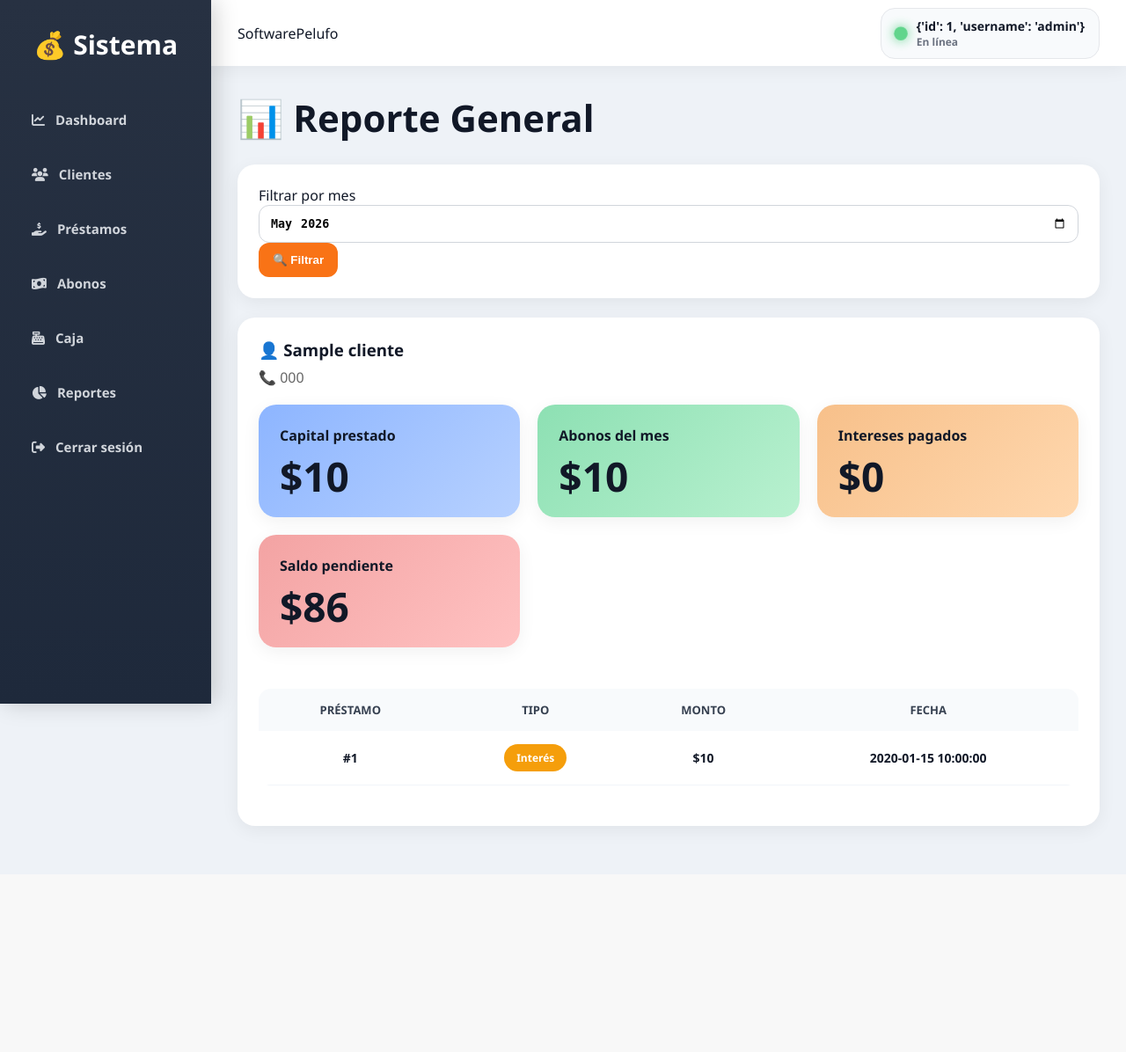
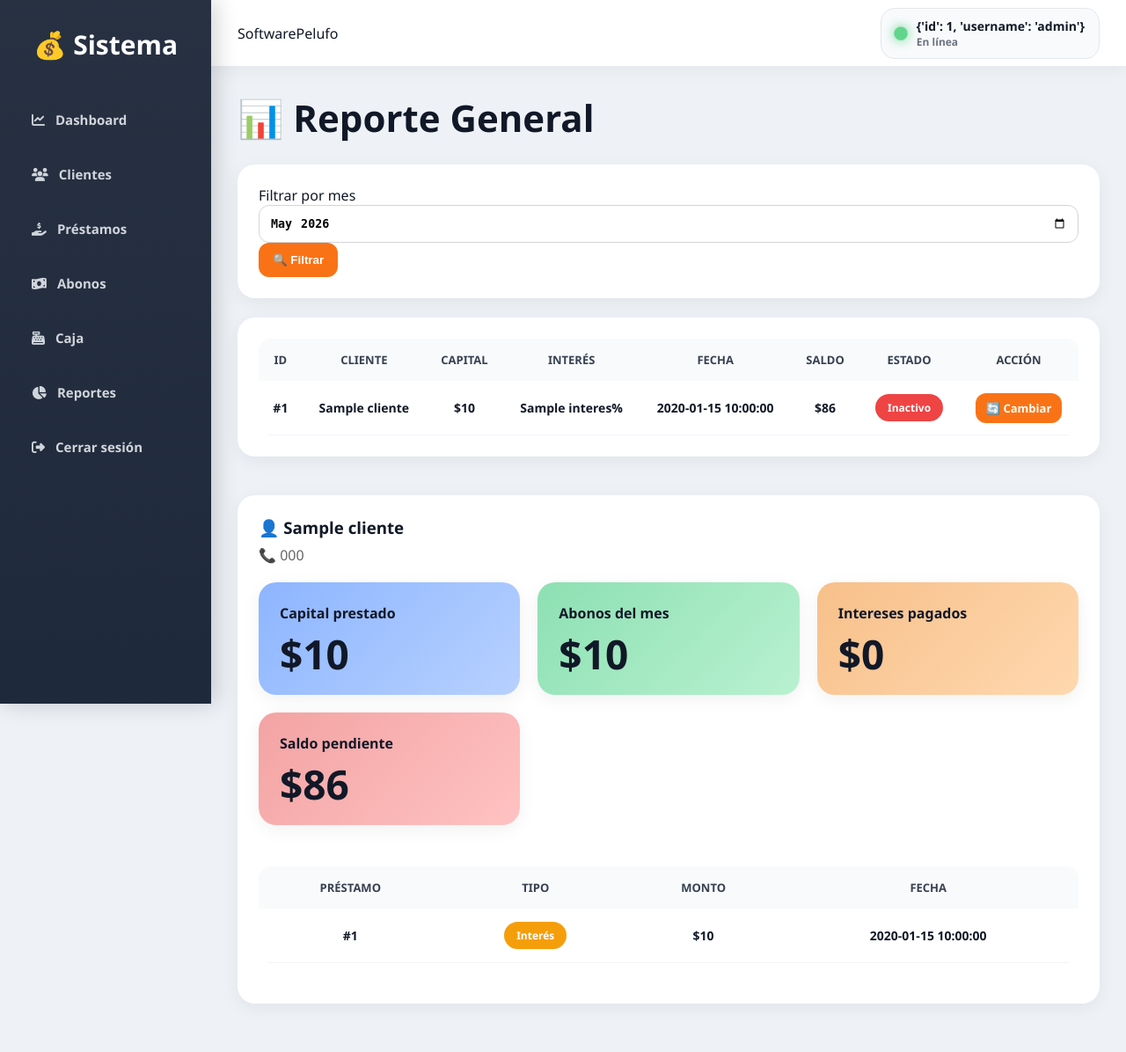
Before and after one commit to pelufo123/sistema-prestamos, a Flask app: page /reporte_general in a window 1280 px wide. Shown: the whole page at 88% size. Before the commit the page ends 952 px from the top, so only its background shows below. Run offline with Flask 3, Linux system fonts and the light colour scheme; a user stored in the database is signed in; tables that the repository leaves empty hold one stand-in row (values such as "Sample post"); a database or web service that is not in the repository returns one stand-in record (values such as "Sample title"); data that the repository does not hold is empty; some libraries are stand-ins or nearby versions.

Commit message:
mejora diseño UI

```diff
--- a/templates/reporte_general.html
+++ b/templates/reporte_general.html
@@ -46,6 +46,129 @@
 </div>
 
 <br>
+
+<!-- TABLA GENERAL -->
+
+<div class="card">
+
+    <div class="table-responsive">
+
+        <table>
+
+            <thead>
+
+                <tr>
+
+                    <th>ID</th>
+
+                    <th>Cliente</th>
+
+                    <th>Capital</th>
+
+                    <th>Interés</th>
+
+                    <th>Fecha</th>
+
+                    <th>Saldo</th>
+
+                    <th>Estado</th>
+
+                    <th>Acción</th>
+
+                </tr>
+
+            </thead>
+
+            <tbody>
+
+                {% for r in reporte %}
+
+                    {% for h in r.historial %}
+
+                    <tr>
+
+                        <!-- ID -->
+                        <td>
+                            #{{ h.prestamo[0] }}
+                        </td>
+
+                        <!-- CLIENTE -->
+                        <td>
+                            {{ r.cliente[1] }}
+                        </td>
+
+                        <!-- CAPITAL -->
+                        <td>
+                            ${{ formato(h.prestamo[1]) }}
+                        </td>
+
+                        <!-- INTERÉS -->
+                        <td>
+                            {{ h.prestamo[2] }}%
+                        </td>
+
+                        <!-- FECHA -->
+                        <td>
+                            {{ h.prestamo[3] }}
+                        </td>
+
+                        <!-- SALDO -->
+                        <td>
+                            ${{ formato(r.saldo) }}
+                        </td>
+
+                        <!-- ESTADO -->
+                        <td>
+
+                            {% if h.prestamo[5] == "Activo" %}
+
+                                <span class="badge green">
+                                    Activo
+                                </span>
+
+                            {% else %}
+
+                                <span class="badge red">
+                                    Inactivo
+                                </span>
+
+                            {% endif %}
+
+                        </td>
+
+                        <!-- BOTÓN -->
+                        <td>
+
+                            <a
+                                href="/cambiar_estado/{{ h.prestamo[0] }}"
+                                class="btn"
+                                style="
+                                    padding:8px 12px;
+                                    font-size:13px;
+                                "
+                            >
+
+                                🔄 Cambiar
+
+                            </a>
+
+                        </td>
+
+                    </tr>
+
+                    {% endfor %}
+
+                {% endfor %}
+
+            </tbody>
+
+        </table>
+
+    </div>
+
+</div>
+
+<br><br>
 
 <!-- CLIENTES -->
 
```
